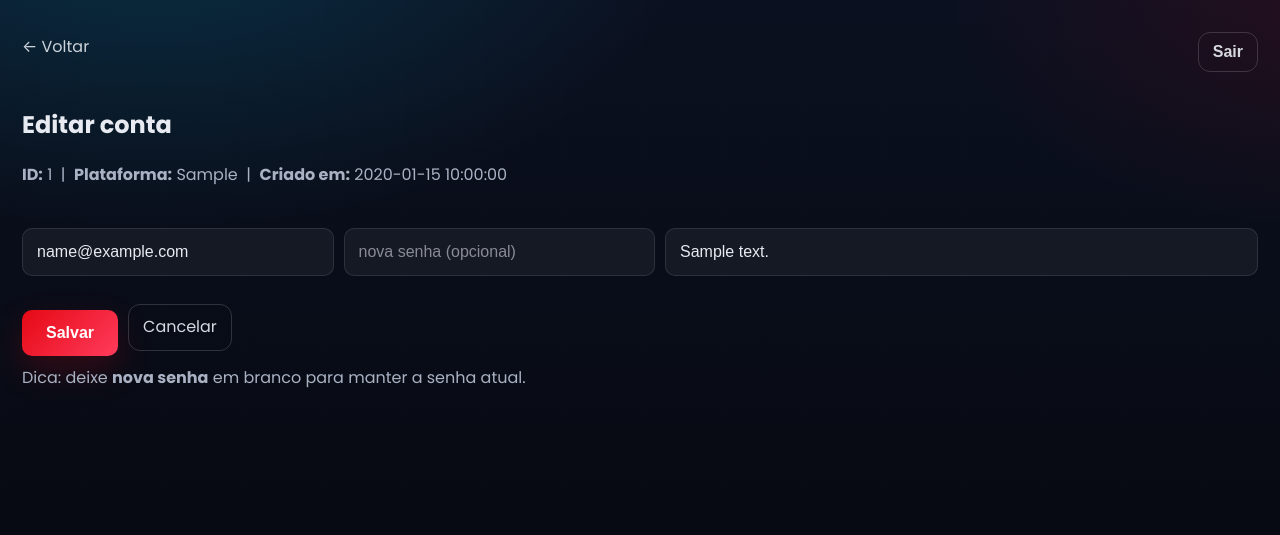
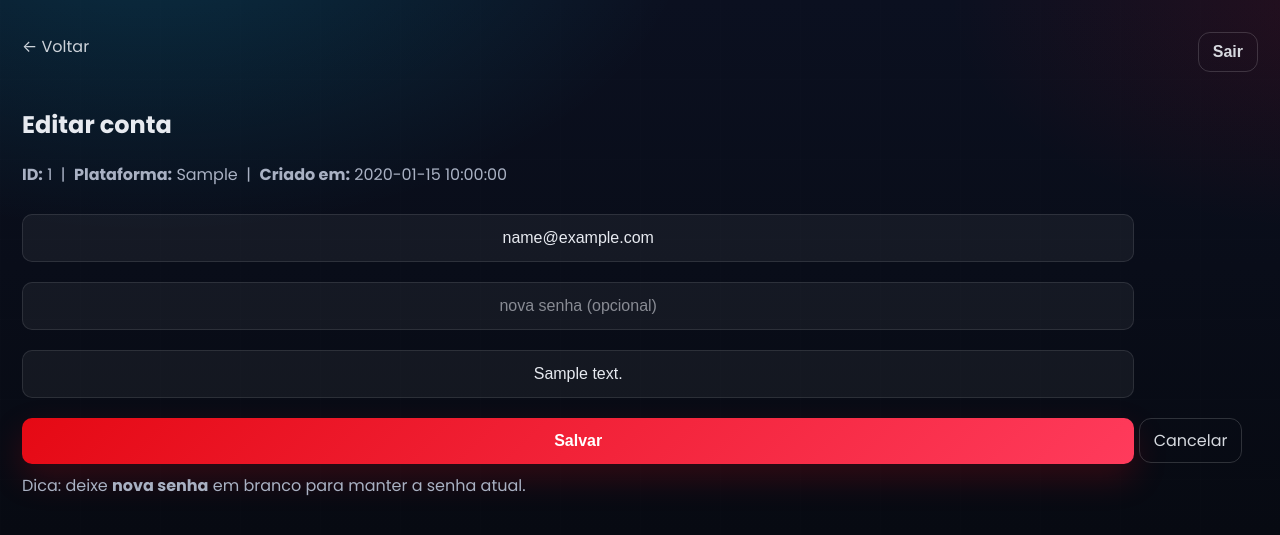
Before and after one commit to Kowran/Allcodes, a Flask app: page /accounts/1/edit in a window 1280 px wide. Shown: the top 535 px of the page. Run offline with Flask 3, Linux system fonts and the light colour scheme; the visitor is signed in with stand-in values (Sample User, id 1); tables that the repository leaves empty hold one stand-in row (values such as "Sample post"); parts of the project's set-up code (start-up, migrations or seed data) failed here and were passed over; some libraries are stand-ins or nearby versions.

Commit message:
Update accounts_edit.html

```diff
--- a/templates/accounts_edit.html
+++ b/templates/accounts_edit.html
@@ -32,16 +32,16 @@
     <strong>Criado em:</strong> {{ account.created_at }}
   </p>
 
-  <form method="post" action="{{ url_for('accounts_edit_save', acc_id=account.id) }}" style="margin-top: 14px;">
+  <form method="post" action="{{ url_for('accounts_edit_save', acc_id=account.id) }}" class="admin-edit-form">
     <input type="hidden" name="next" value="{{ next_url or url_for('accounts_page') }}">
 
-    <div class="row" style="gap: 10px; align-items: center; flex-wrap: wrap;">
-      <input type="email" name="email" placeholder="e-mail da conta" value="{{ account.email }}" required style="min-width: 260px; flex: 1;">
-      <input type="text" name="password" placeholder="nova senha (opcional)" style="min-width: 220px; flex: 1;">
-      <input type="text" name="notes" placeholder="observações" value="{{ account.notes or '' }}" style="min-width: 260px; flex: 2;">
+    <div class="admin-edit-grid">
+      <input type="email" name="email" placeholder="e-mail da conta" value="{{ account.email }}" required>
+      <input type="text" name="password" placeholder="nova senha (opcional)">
+      <input type="text" name="notes" placeholder="observações" value="{{ account.notes or '' }}">
     </div>
 
-    <div class="row" style="margin-top: 14px; gap: 10px; align-items: center;">
+    <div class="admin-edit-actions">
       <button class="btn" type="submit">Salvar</button>
       <a class="btn-outline" href="{{ next_url or url_for('accounts_page') }}">Cancelar</a>
     </div>
```
